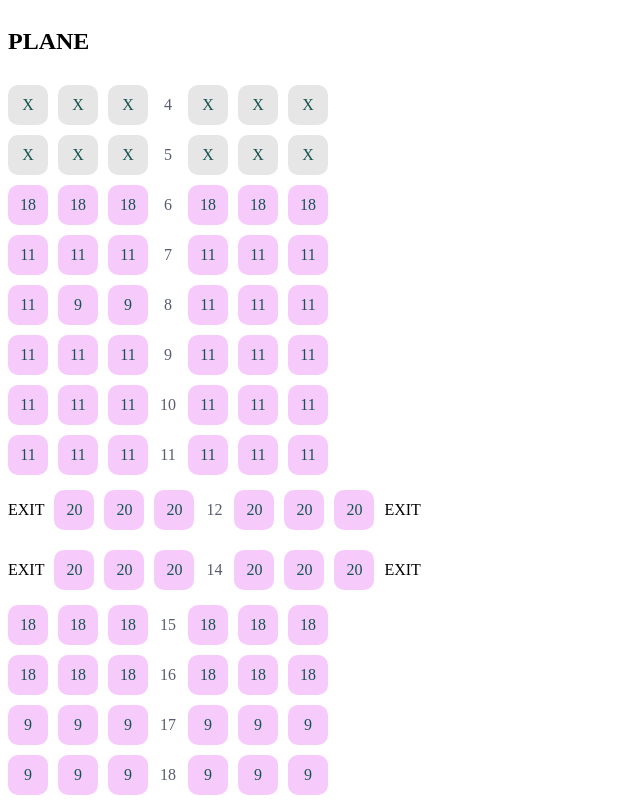
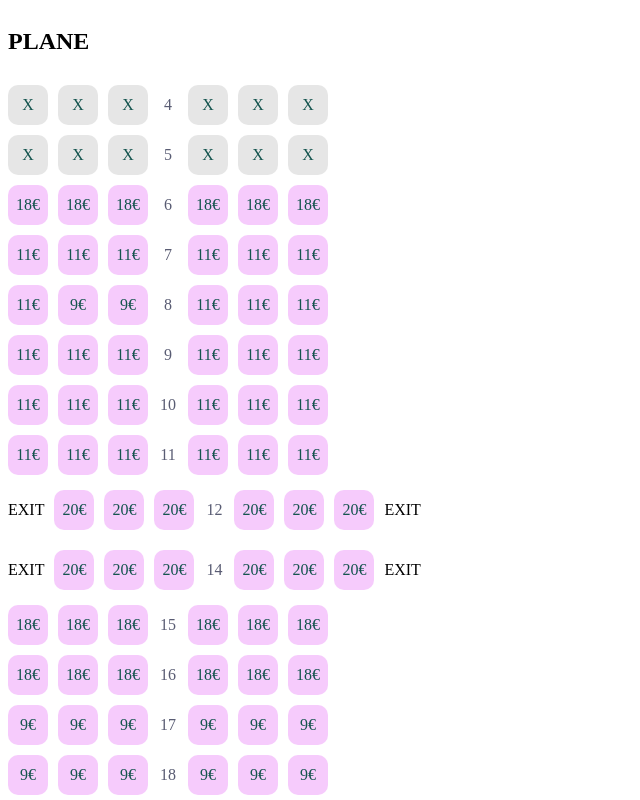
Before and after one commit to ddfilipov/plane-seats, a Next.js app: page / in a window 1280 px wide. Shown: the top 800 px of the page, without its empty margins (0-640 px from the left). Built offline with nearby package versions, Linux system fonts and the light colour scheme.

Commit message:
added € symbol

```diff
--- a/src/components/atoms/Seat.tsx
+++ b/src/components/atoms/Seat.tsx
@@ -33,7 +33,7 @@ const AilseWrapper = styled.div`
 `;
 
 const Seat: FC<SeatProps> = ({ characteristics, price, seatKey: key, seatLetter, ailse, rowNumber }) => {
-    const seatPrice = price ? price.amount.toString() : "X";
+    const seatPrice = price ? `${price.amount.toString()}€` : "X";
     return !ailse ? (
         <SeatWrapper isSeatAvailable={price ? true : false}>{`${seatPrice}`}</SeatWrapper>
     ) : (
```
